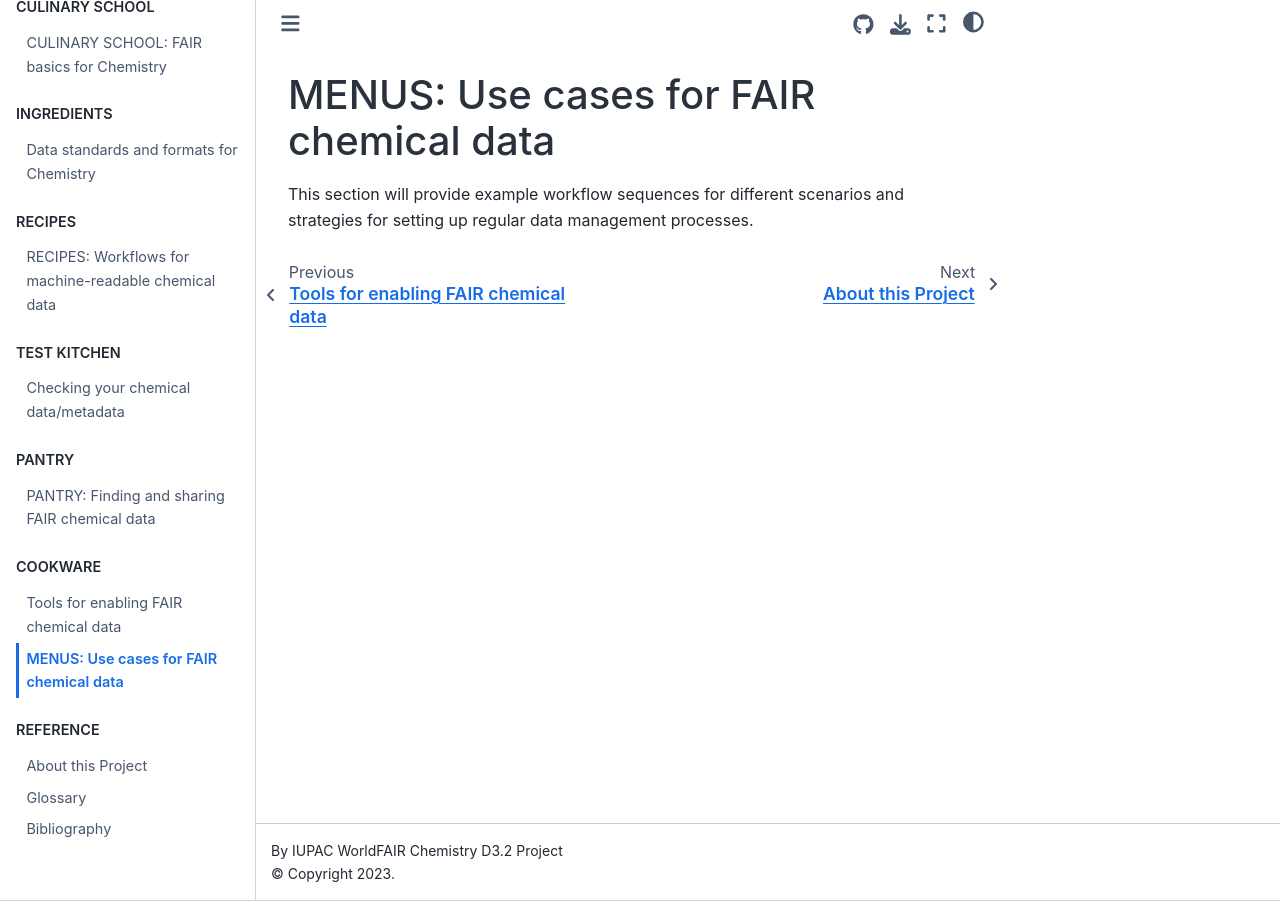
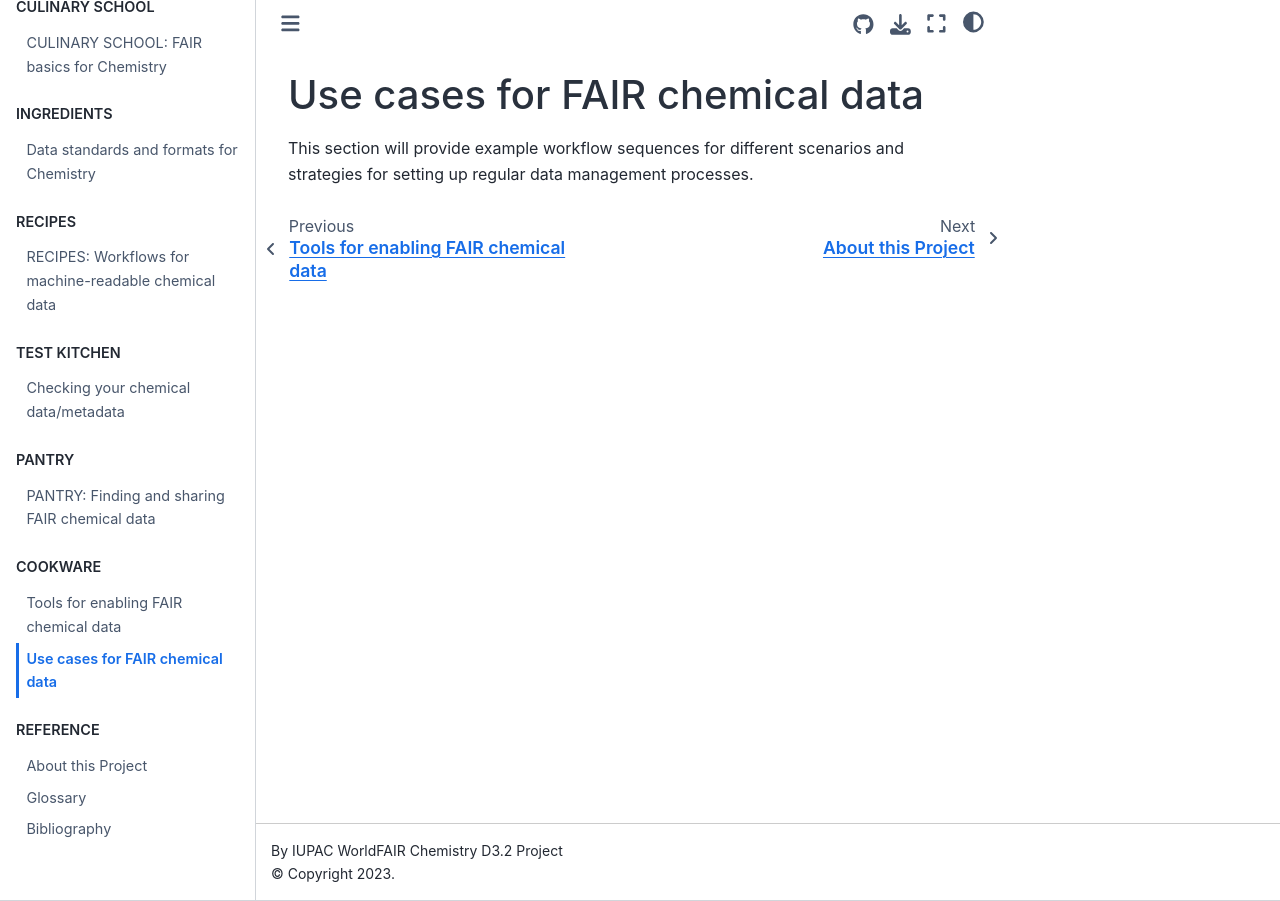
Before and after one commit to IUPAC/WFChemCookbook, a Jupyter Book: the page built from book/menus.md, in a window 1280 px wide. Built offline with Jupyter Book 1.0.4 settings and Sphinx 7.4.7 and the Sphinx Book theme 1.1.4, drawn with Linux system fonts in a browser that asks for light colours.

Commit message:
Update menus.md

```diff
--- a/book/menus.md
+++ b/book/menus.md
@@ -1,3 +1,3 @@
-# MENUS: Use cases for FAIR chemical data
+# Use cases for FAIR chemical data
 
 This section will provide example workflow sequences for different scenarios and strategies for setting up regular data management processes.
```
